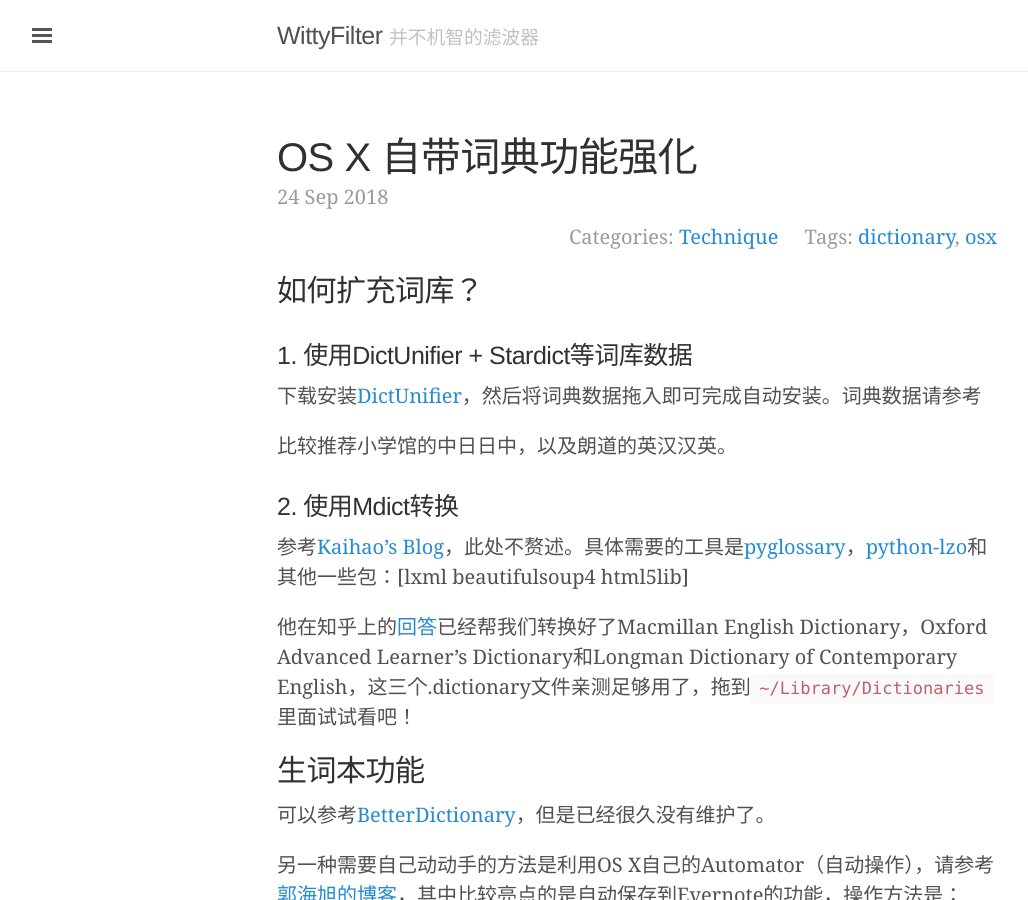
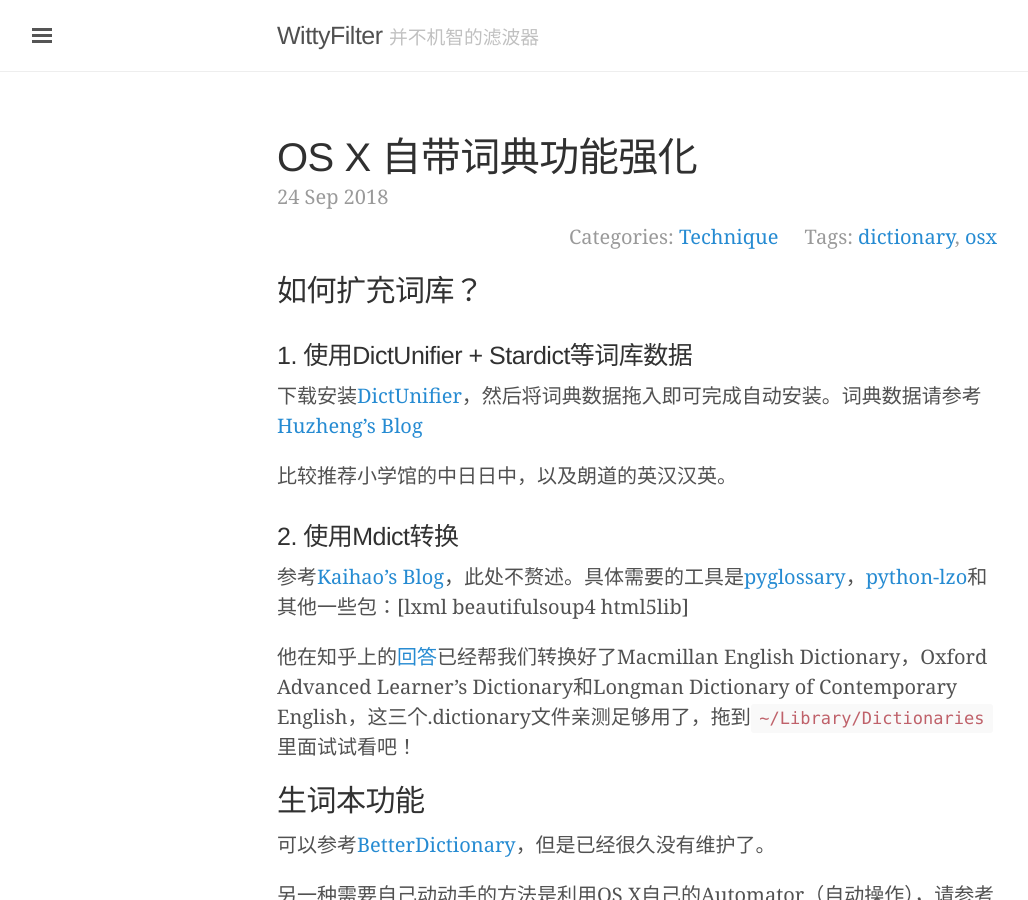
Before and after one commit to wittyfilter/wittyfilter.github.io, a Jekyll site: the page built from _posts/2018-09-24-osx-dictionary.md, in a window 1280 px wide and 900 px high. Shown: the whole window, without its empty margins (3-1031 px from the left). Built offline with Jekyll 4.4.1, drawn with Linux system fonts in a browser that asks for light colours; some web fonts are replaced; comment, search, counter and statistics services are not loaded.

Commit message:
Update Posts

```diff
--- a/_posts/2018-09-24-osx-dictionary.md
+++ b/_posts/2018-09-24-osx-dictionary.md
@@ -12,7 +12,7 @@
 ## 如何扩充词库？
 ### 1. 使用DictUnifier + Stardict等词库数据
 
-下载安装[DictUnifier](https://github.com/jjgod/mac-dictionary-kit)，然后将词典数据拖入即可完成自动安装。词典数据请参考[](http://download.huzheng.org/zh_CN)
+下载安装[DictUnifier](https://github.com/jjgod/mac-dictionary-kit)，然后将词典数据拖入即可完成自动安装。词典数据请参考[Huzheng's Blog](http://download.huzheng.org/zh_CN)
 
 比较推荐小学馆的中日日中，以及朗道的英汉汉英。
 
```
Also changed, not shown: aboutme.md (added, +6 -0 lines).
